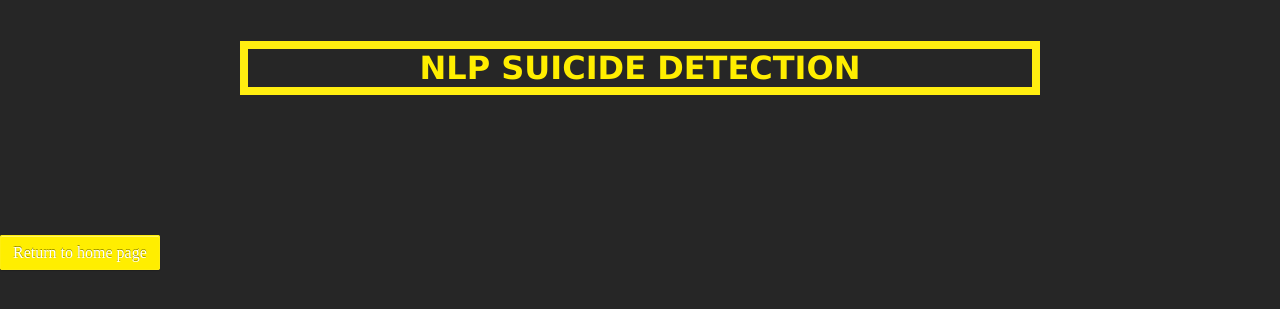
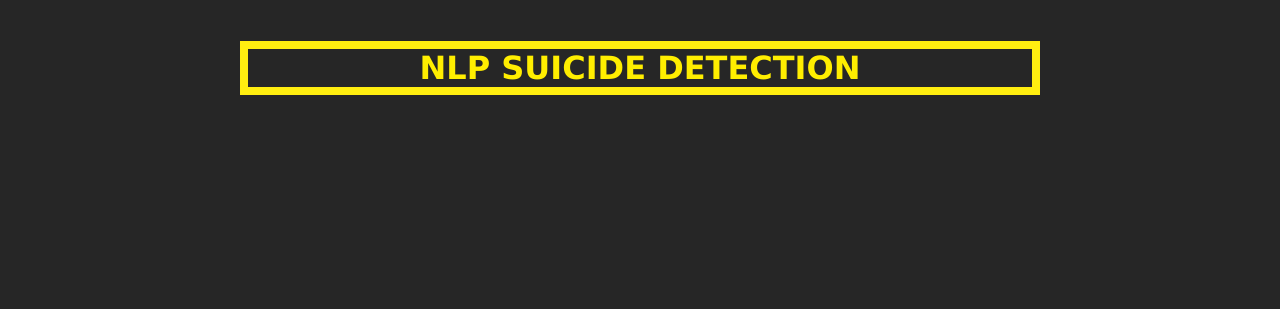
Before and after one commit to dimasliu123/text-suicide-detection-app, a Flask app: template templates/predict.html in a window 1280 px wide. Shown: the top 309 px of the page. Run offline with Flask 2, Linux system fonts and the light colour scheme; the template is opened without the code that fills it, so the values that code supplies are empty; parts of the project's set-up code (start-up, migrations or seed data) failed here and were passed over.

Commit message:
Init app

```diff
--- a/app.py
+++ b/app.py
@@ -1,9 +1,9 @@
+from string import punctuation
+import re
+import numpy as np
 import joblib
-import numpy as np
 from sklearn.feature_extraction.text import CountVectorizer, TfidfTransformer
 from xgboost import XGBClassifier
-from string import punctuation
-import re
 from nltk.corpus import stopwords
 from nltk.stem import SnowballStemmer, WordNetLemmatizer
 from flask import Flask, render_template, url_for, request
@@ -60,9 +60,5 @@ def predict():
     predict = model.predict(vect)
     return render_template('predict.html', prediction=predict)
 
-@app.route('/index')
-def return_page():
-    return render_template("index.html")
-
 if __name__ == "__main__":
     app.run()
--- a/templates/predict.html
+++ b/templates/predict.html
@@ -61,11 +61,6 @@
         {% endif %}
         </div>
         <br>
-        <a style="-webkit-border-radius :2px;-moz-border-radius : 4px; border:solid 1px #ffee10;
-        background: #ffee00;
-        color: #FFF;
-        padding: 8px 12px;
-        text-decoration: none;"href="{{ url_for('index')}}">Return to home page</a>
     </div>
 </body>
 </html>
```
